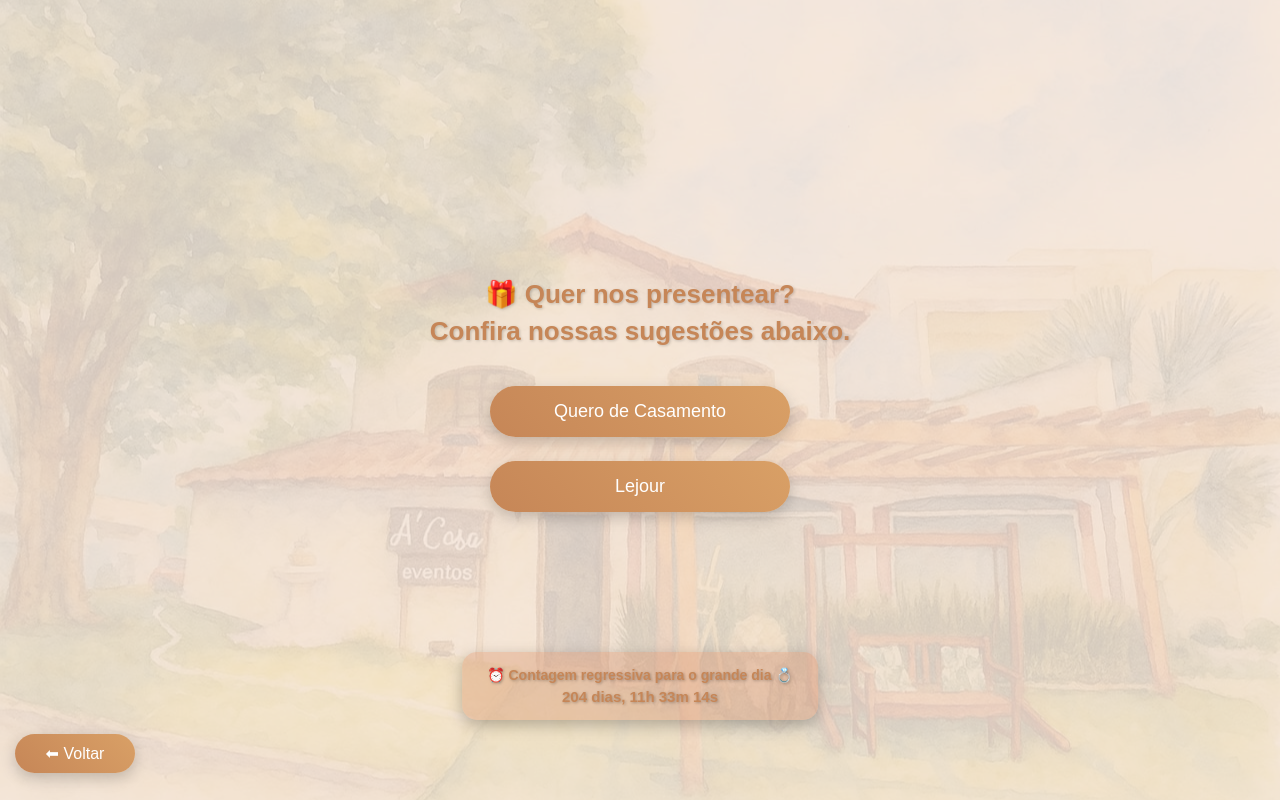
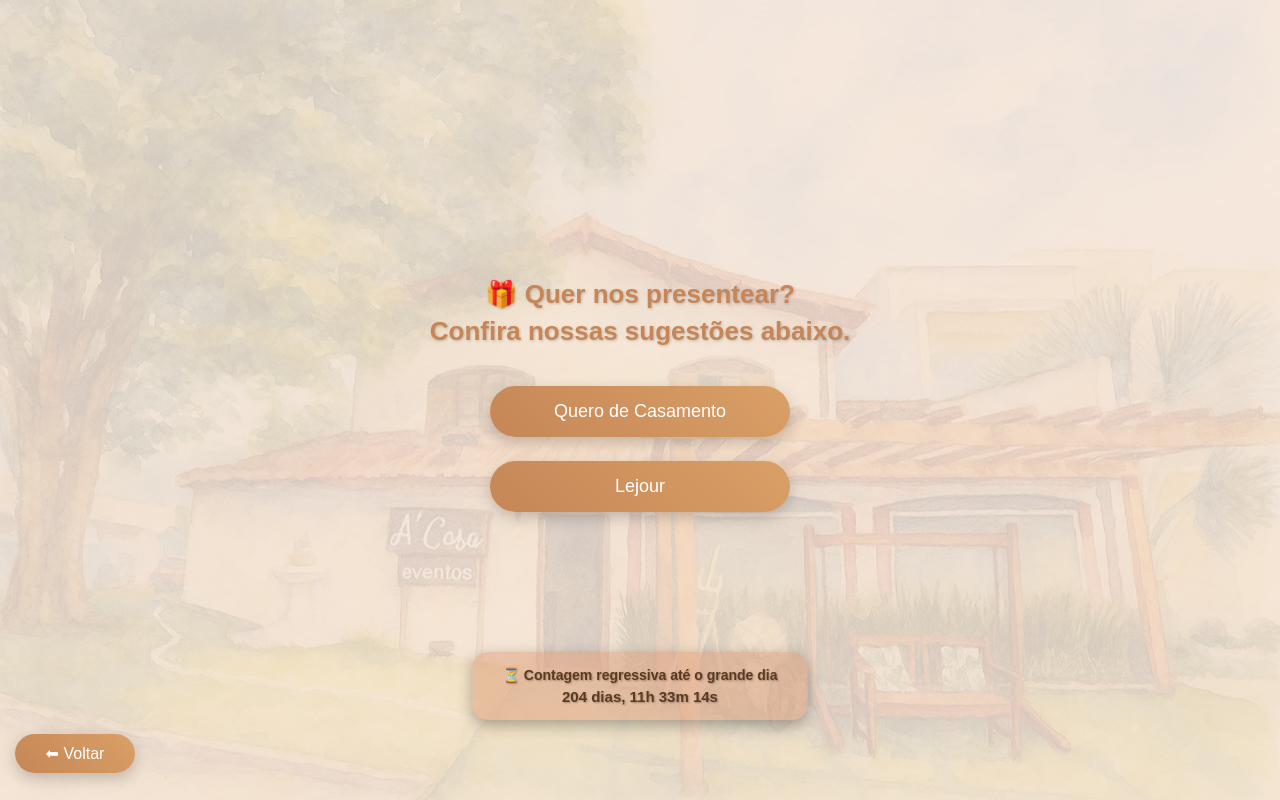
Before and after one commit to andersullivan23-ship-it/SITEDOCASAMENTO, a plain HTML site: page lista.HTML in a window 1280 px wide. Drawn offline with Linux system fonts and the light colour scheme.

Commit message:
Update lista.HTML

```diff
--- a/lista.HTML
+++ b/lista.HTML
@@ -60,33 +60,30 @@ h1{
   box-shadow:0 0 15px rgba(255,215,180,0.8),0 8px 20px rgba(0,0,0,0.3);
 }
 
-/* Caixa da contagem regressiva */
-.countdown-container {
-  position: fixed;
-  bottom: 80px; /* acima do botão de voltar */
-  left: 50%;
-  transform: translateX(-50%);
-  text-align: center;
-  background: rgba(215,140,100,0.35); /* terracota suave */
-  padding: 15px 25px;
-  border-radius: 15px;
-  box-shadow: 0 5px 15px rgba(0,0,0,0.25);
-  z-index: 5;
-  width: fit-content;
+/* Caixa da contagem regressiva — NOVA VERSÃO */
+.countdown-container{
+    position:fixed;
+    bottom:80px; /* acima do botão de voltar */
+    left:50%;
+    transform:translateX(-50%);
+    background:rgba(215,140,100,0.4); /* terracota mais escuro */
+    padding:15px 30px;
+    border-radius:15px;
+    box-shadow:0 5px 15px rgba(0,0,0,0.3);
+    text-align:center;
+    z-index:5;
 }
-
-.countdown-container h2 {
-  font-size: 14px;
-  margin-bottom: 5px;
-  color: #c68657; /* mesma cor dos botões */
-  text-shadow: 1px 1px 3px rgba(0,0,0,0.3);
+.countdown-container h2{
+    font-size:14px;
+    margin-bottom:5px;
+    color:#5C3A21; /* marrom escuro elegante */
+    text-shadow:1px 1px 2px rgba(0,0,0,0.3);
 }
-
-#countdown {
-  font-size: 15px;
-  font-weight: bold;
-  color: #c68657; /* mesma cor dos botões */
-  text-shadow: 1px 1px 3px rgba(0,0,0,0.3);
+#countdown{
+    font-size:15px;
+    font-weight:bold;
+    color:#5C3A21; /* marrom escuro elegante */
+    text-shadow:1px 1px 2px rgba(0,0,0,0.3);
 }
 
 /* Botão de voltar */
@@ -104,6 +101,8 @@ h1{
   h1{font-size:22px;}
   #countdown{font-size:14px;}
   .button{font-size:16px;padding:12px;}
+  .countdown-container{padding:12px 20px;}
+  .countdown-container h2{font-size:12px;}
 }
 
 /* Partículas da explosão */
@@ -139,7 +138,7 @@ h1{
 
 <!-- Caixa da contagem regressiva -->
 <div class="countdown-container">
-  <h2>⏰ Contagem regressiva para o grande dia 💍</h2>
+  <h2>⏳ Contagem regressiva até o grande dia</h2>
   <div id="countdown"></div>
 </div>
 
@@ -178,7 +177,7 @@ function explodeAndGo(e,url){
   setTimeout(()=>{window.location.href=url;},800);
 }
 
-// Contagem regressiva
+// Contagem regressiva (nova versão)
 const countdownEl=document.getElementById("countdown");
 const weddingDate=new Date("2026-05-23T00:00:00").getTime();
 setInterval(()=>{
```
